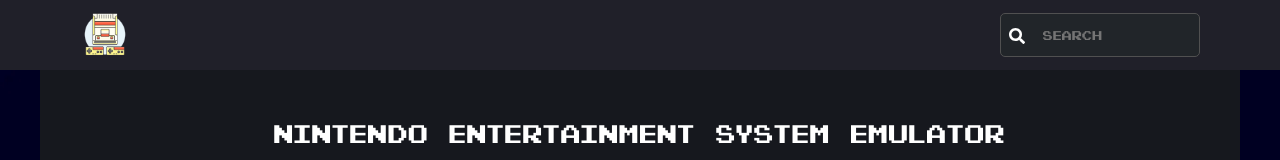
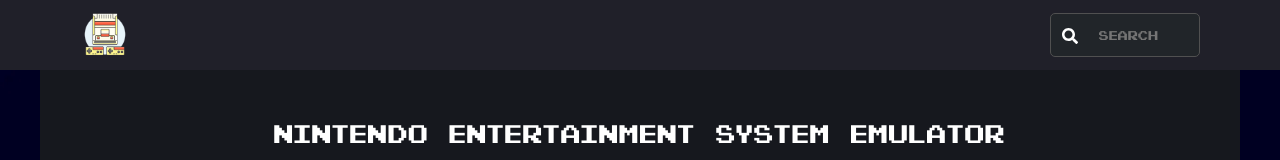
Before and after one commit to sergykt/my-nes-emulator, a React (Vite) app: page / in a window 1280 px wide. Shown: the top 160 px of the page. Built offline with nearby package versions, Linux system fonts and the light colour scheme; what jsnes would draw is missing.

Commit message:
searchbar style fix

```diff
--- a/src/components/SearchBar/SearchBar.module.scss
+++ b/src/components/SearchBar/SearchBar.module.scss
@@ -1,8 +1,8 @@
 .body {
   position: relative;
-  max-width: 200px;
+  width: 100%;
+  max-width: 150px;
   box-sizing: border-box;
-  width: 100%;
   transition: max-width 0.2s ease-in-out;
 
   &:focus-within {
@@ -13,8 +13,8 @@
     }
   }
 
-  @media (max-width: 576px) {
-    max-width: 120px;
+  @media (max-width: 768px) {
+    max-width: 42px;
   }
 }
 
@@ -33,9 +33,9 @@
 }
 
 .icon {
-  margin-left: 6px;
-  margin-right: 6px;
-  min-width: 20px;
+  margin-left: 4px;
+  margin-right: 4px;
+  min-width: 30px;
 
   svg {
     vertical-align: middle;
@@ -54,6 +54,7 @@
   color: white;
   font-size: 13px;
   line-height: 1;
+  transition: all 0.2s;
 
   @media (max-width: 576px) {
     font-size: 12px;
@@ -85,12 +86,17 @@
 
 .link {
   display: block;
-  padding: 15px 15px 15px 42px;
+  padding: 15px 15px 15px 48px;
   height: 100%;
   font-size: 13px;
   line-height: 1;
   text-decoration: none;
   color: inherit;
+  transition: color 0.2s ease-in-out;
+
+  &:hover {
+    color: #a9a9a9;
+  }
 
   @media (max-width: 576px) {
     font-size: 12px;
```
